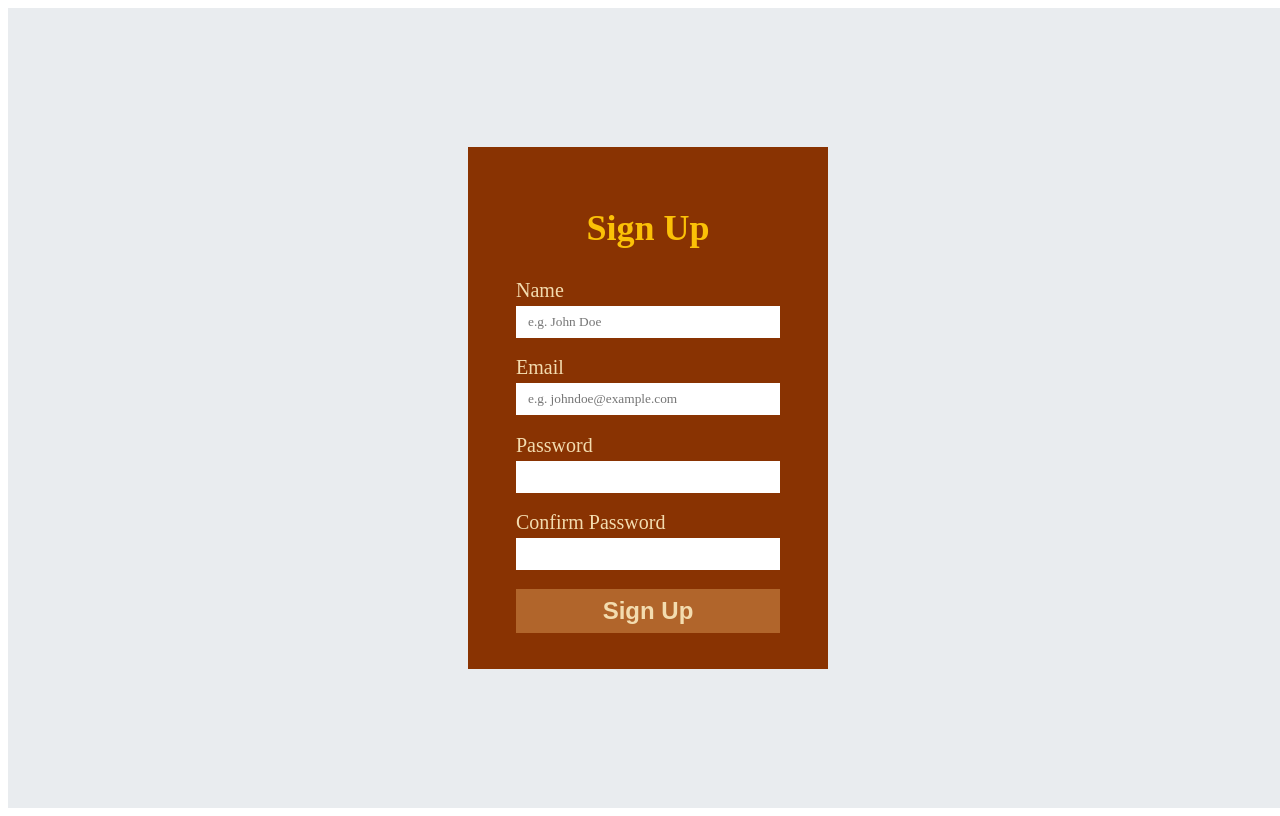
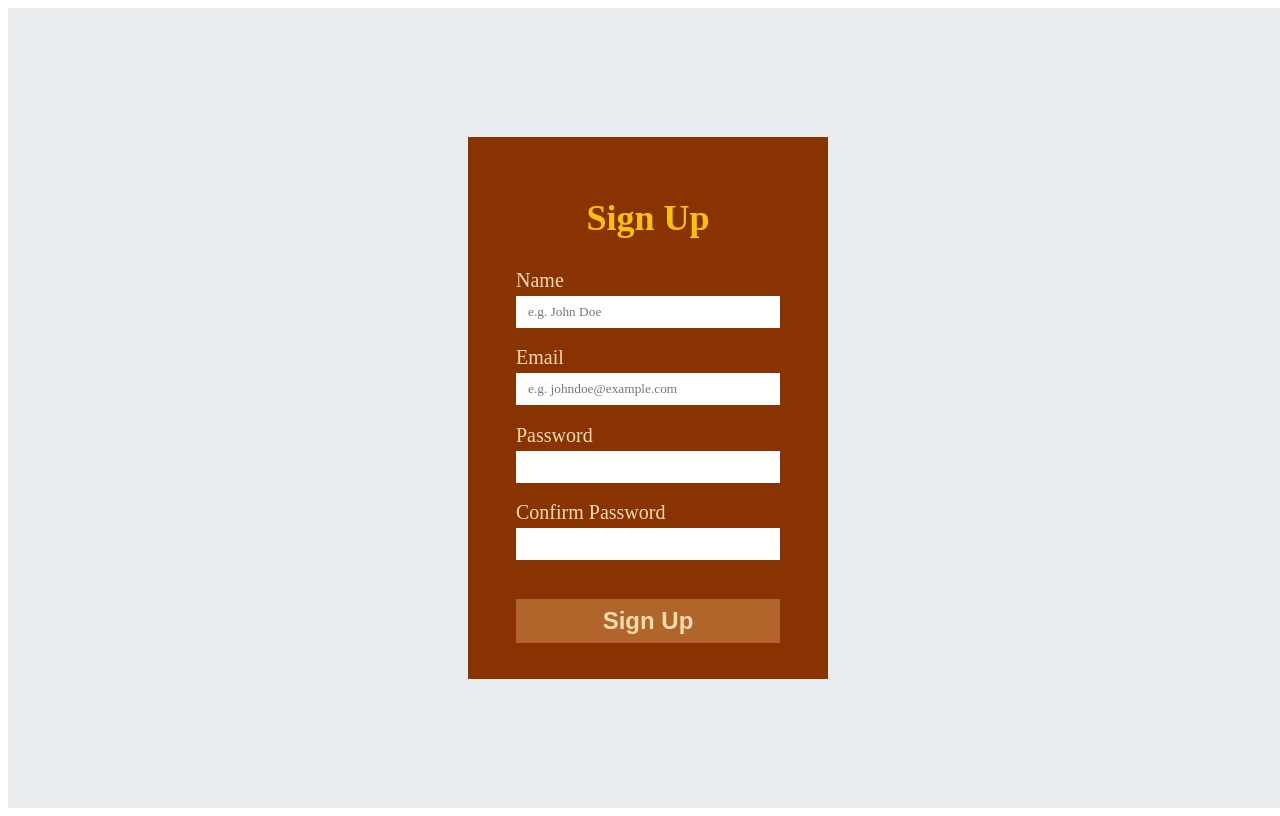
Before and after one commit to jagonosalexandra/signup-form, a React (Vite) app: page / in a window 1280 px wide. Built offline with nearby package versions, Linux system fonts and the light colour scheme.

Commit message:
Add button top margin

```diff
--- a/src/index.css
+++ b/src/index.css
@@ -45,6 +45,7 @@ input {
 
 #signup-btn {
   padding: 0.5rem 0.75rem;
+  margin-top: 1.25rem;
   border: none;
   background-color: #b1652b;
   font-size: 1.5rem;
```
